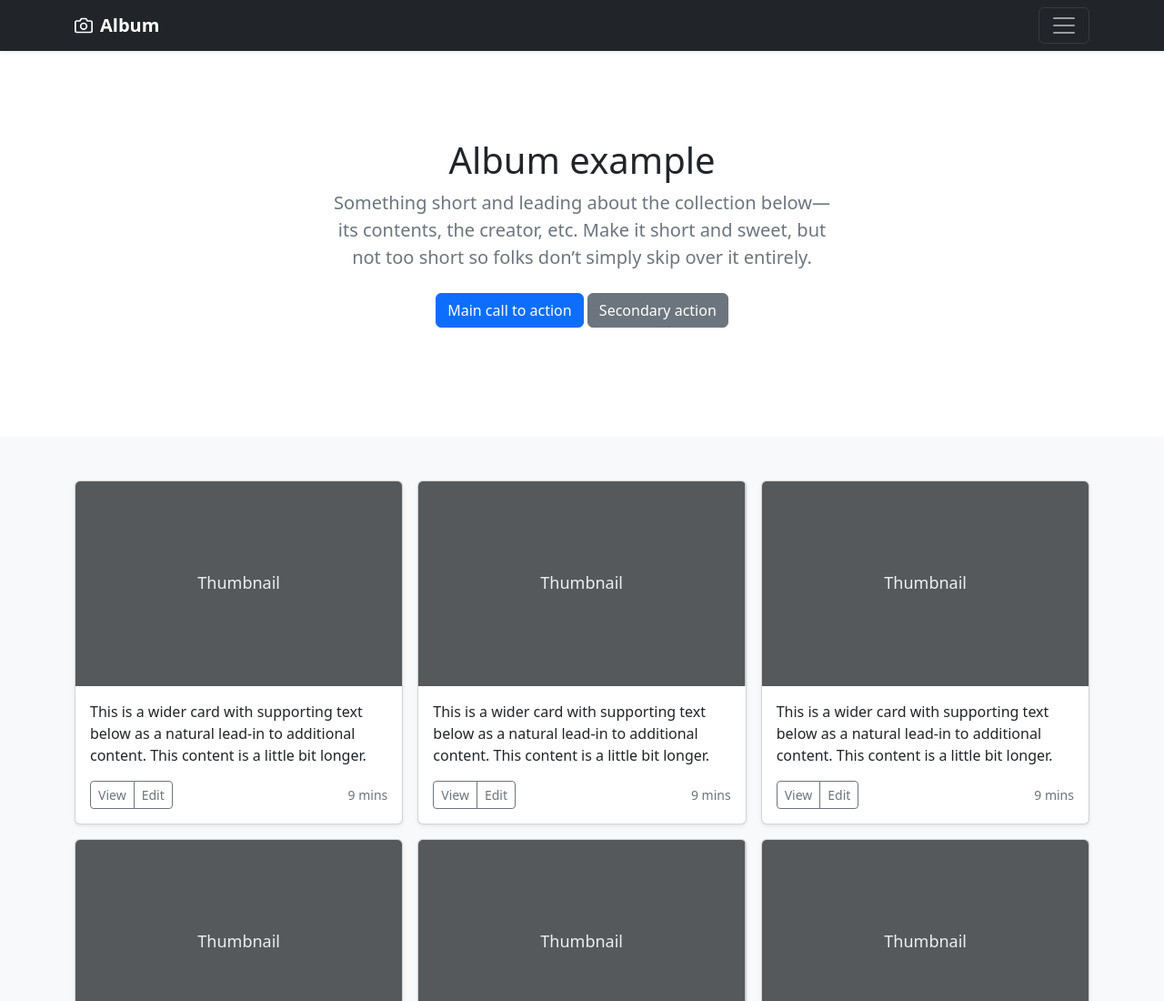
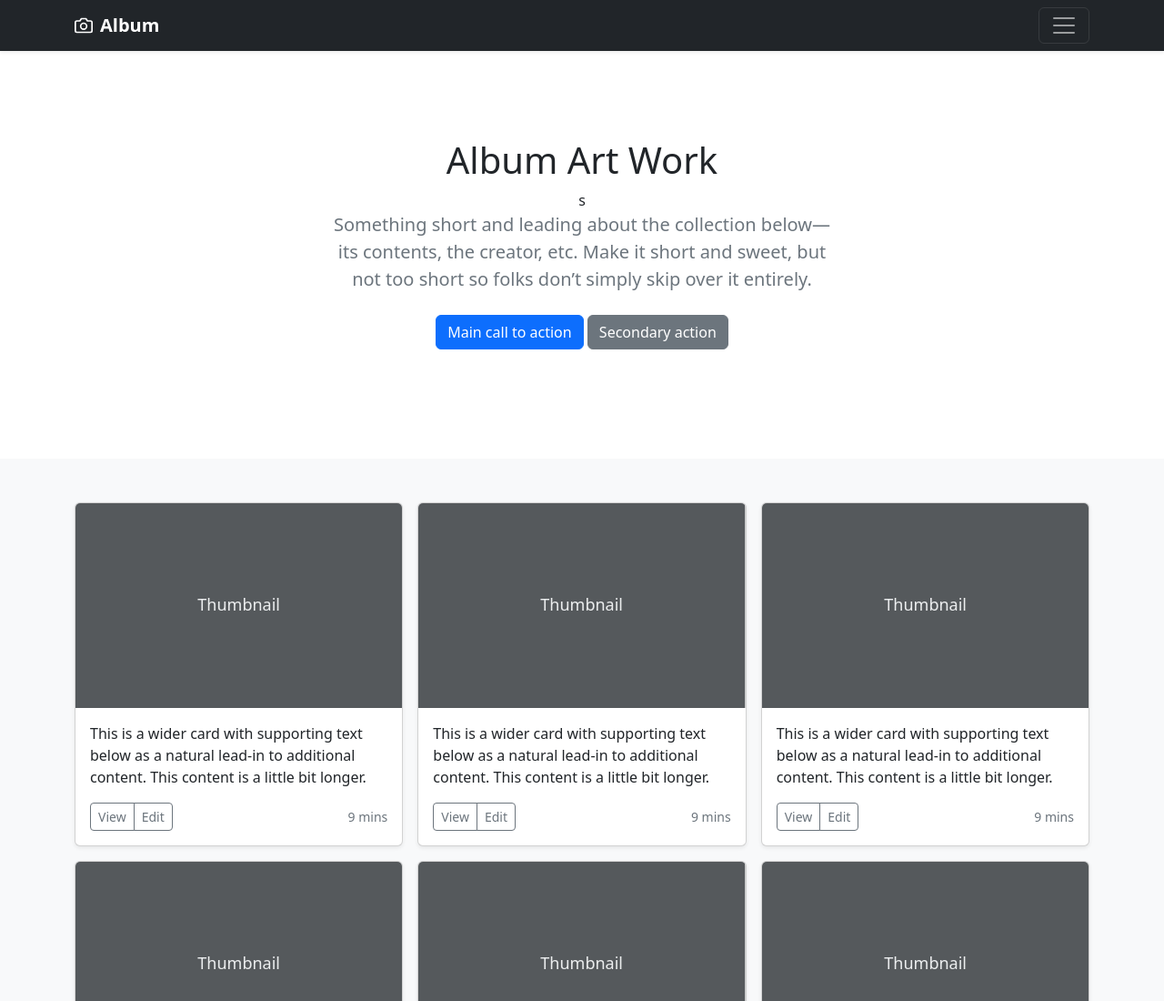
Before and after one commit to Narin199s/narin-myweb, a plain HTML site: page index.html in a window 1280 px wide. Shown: the top 1100 px of the page at 91% size. Drawn offline with nearby package versions, Linux system fonts and the light colour scheme.

Commit message:
add index.html

```diff
--- a/index.html
+++ b/index.html
@@ -112,7 +112,7 @@
   <section class="py-5 text-center container">
     <div class="row py-lg-5">
       <div class="col-lg-6 col-md-8 mx-auto">
-        <h1 class="fw-light">Album example</h1>
+        <h1 class="fw-light">Album Art Work</h1>s
         <p class="lead text-muted">Something short and leading about the collection below—its contents, the creator, etc. Make it short and sweet, but not too short so folks don’t simply skip over it entirely.</p>
         <p>
           <a href="#" class="btn btn-primary my-2">Main call to action</a>
```
